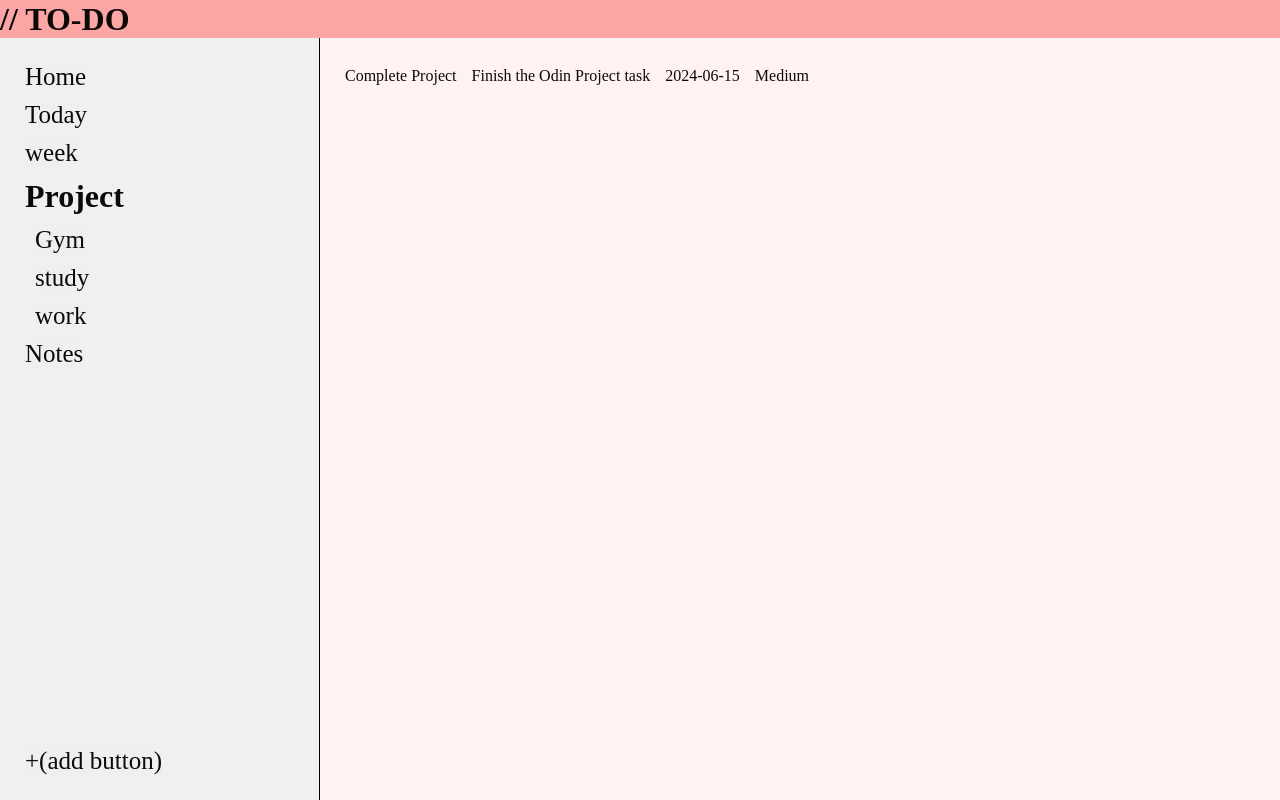
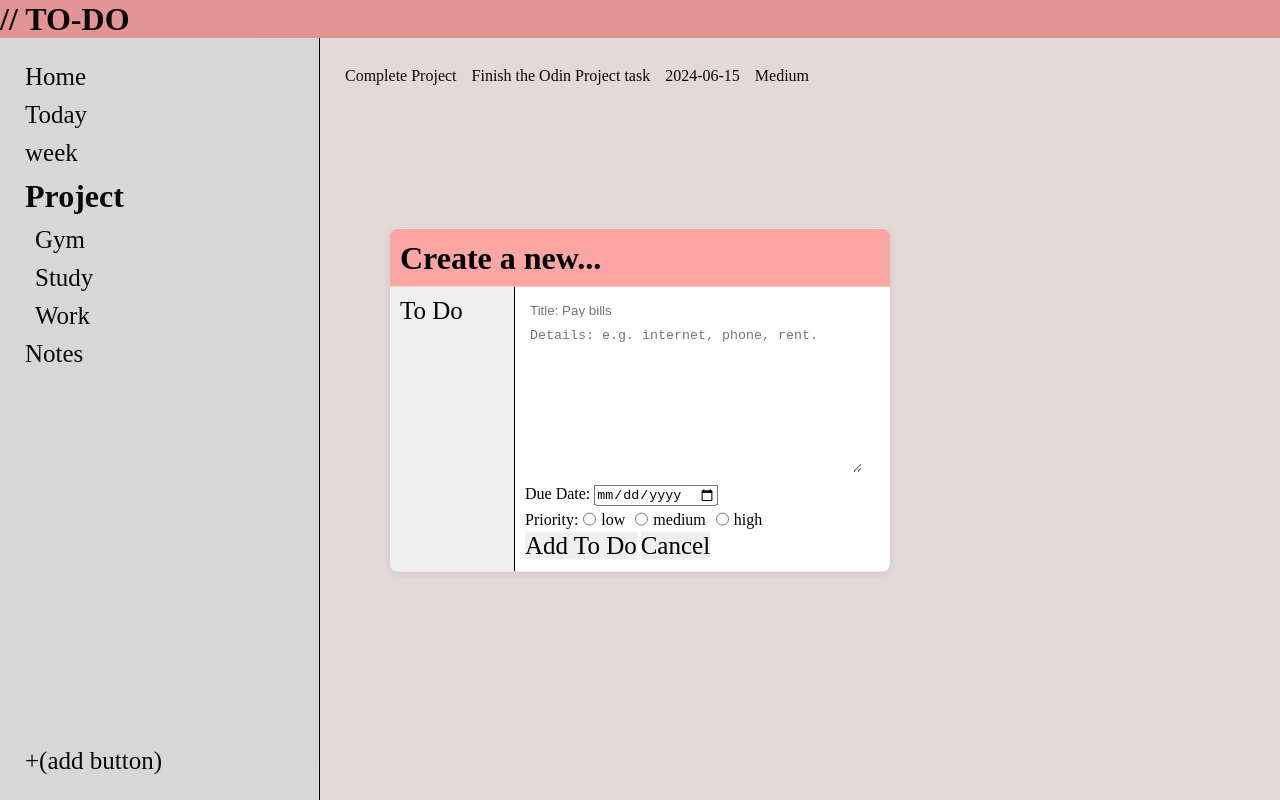
Before and after one commit to AbdallaAlhag/todoApp, a website built with webpack: page src/index.html in a window 1280 px wide. Both pictures are taken after a click on the button "+(add button)". Built offline with nearby package versions, Linux system fonts and the light colour scheme.

Commit message:
Created dialog and form front-back rough draft

```diff
--- /dev/null
+++ b/src/dialogModule.js
@@ -0,0 +1,44 @@
+// main.js
+export function dialogListener(){
+    document.addEventListener('DOMContentLoaded', () => {
+    const dialog = document.getElementById('form-dialog');
+    const openDialogButton = document.getElementById('add-button');
+    const cancelButton = document.getElementById('cancel-button');
+    const submitButton = document.getElementById('submit-button');
+
+    openDialogButton.addEventListener('click', () => {
+      dialog.showModal();
+    });
+
+    cancelButton.addEventListener('click', () => {
+      dialog.close();
+    });
+
+    submitButton.addEventListener('click', (event) => {
+      event.preventDefault(); // Prevent the form from submitting in the traditional way
+
+      const title = document.getElementById('title').value;
+      const description = document.getElementById('desc').value;
+      const date = document.getElementById('due').value;
+    //   const priority = document.getElementById('item-priority').value;
+
+      // Handle the form data here (e.g., add it to an array, display it on the page, etc.)
+      console.log('Form Data:', { name, description, date, priority });
+
+      // Clear the form and close the dialog
+      document.querySelector('form').reset();
+      dialog.close();
+    });
+
+    // Optional: Close the dialog when clicking outside of it
+    dialog.addEventListener('click', (event) => {
+      const rect = dialog.getBoundingClientRect();
+      const isInDialog = event.clientX >= rect.left && event.clientX <= rect.right &&
+                         event.clientY >= rect.top && event.clientY <= rect.bottom;
+      if (!isInDialog) {
+        dialog.close();
+      }
+    });
+  });
+
+}
--- a/src/index.html
+++ b/src/index.html
@@ -19,11 +19,58 @@
             <h1>Project</h1>
             <nav class="topic">
                 <button>Gym</button>
-                <button>study</button>
-                <button>work</button>
+                <button>Study</button>
+                <button>Work</button>
             </nav>
             <button>Notes</button>
             <button id="add-button">+(add button)</button>
+            <dialog id="form-dialog">
+                <form method="dialog">
+                    <div class="dialog-container">
+                        <div class="dialog-header">
+                            <h1>Create a new...</h1>
+                        </div>
+                        <div class="dialog-side-bar">
+                            <button>To Do</button>
+                        </div>
+                        <div class="dialog-content">
+
+                            <div>
+                                <label for="title"></label>
+                                <input
+                                type="text"
+                                id="title"
+                                placeholder="Title: Pay bills"
+                                name="title"
+                                required
+                                />
+                            <div>
+                                <label for="description"></label>
+                                <textarea id="desc" name="desc" placeholder="Details: e.g. internet, phone, rent." required></textarea>
+                            </div>
+                            <div>
+                                <form>
+                                    <label for="due">Due Date:</label>
+                                    <input type="date" id="due" name="due"
+                                    required>
+                                </form>
+                            </div>
+                            <div id="bottom-line">
+                                <form id="form-priority">Priority:
+                                    <input type="radio" id="low" name="priority" value="low" required>
+                                    <label for="low" >low</label><br>
+                                    <input type="radio" id="medium" name="priority" value="medium" >
+                                    <label for="medium">medium</label><br>
+                                    <input type="radio" id="high" name="priority" value="high">
+                                    <label for="high">high</label>
+                                </form>
+                            </div>
+                            <button id="submit-button">Add To Do</button>
+                            <button id="cancel-button">Cancel</button>
+                        </div>
+                    </div>
+                </form>
+            </dialog>
         </div>
         <div id="content"></div>
     </div>
--- a/src/index.js
+++ b/src/index.js
@@ -1,9 +1,11 @@
 import './style.css';
 import { loadPage } from './page.js'
 import arrayModule from "./todo";
+import { dialogListener } from './dialogModule.js';
 
 arrayModule.addToArray('Complete Project', 'Finish the Odin Project task', '2024-06-15', 'Medium');
 let array = arrayModule.getArray();
 console.log(array);
 console.log('Hello World');
 loadPage();
+dialogListener();
--- a/src/style.css
+++ b/src/style.css
@@ -81,11 +81,10 @@ button {
   align-items: flex-start;
   padding: 25px;
   gap: 10px;
-
 }
 
 .date,
-.topic{
+.topic {
   display: flex;
   flex-direction: column;
   align-items: flex-start;
@@ -100,21 +99,85 @@ button {
   font-size: 2.5rem;
 }
 
-#add-button{
+#add-button {
   margin-top: auto;
 }
+
+/* ADD modal */
+dialog {
+  width: 500px;
+  position: fixed;
+  top: 50%;
+  left: 50%;
+  transform: translate(-50%, -50%);
+  /* padding: 20px; */
+  border: none;
+  border-radius: 8px;
+  box-shadow: 0 2px 10px rgba(0, 0, 0, 0.1);
+}
+
+.dialog-container {
+  display: grid;
+  grid-template-columns: 1fr 3fr;
+  grid-template-rows: auto 1fr;
+}
+
+.dialog-header {
+  grid-column: 1/3;
+  grid-row: 1;
+  background-color: var(--primary-background);
+  padding: 10px;
+}
+
+.dialog-side-bar {
+  grid-column: 1/2;
+  background-color: var(--background-grey);
+  border-right: 1px solid black;
+
+  padding: 10px;
+}
+
+.dialog-content {
+  grid-column: 2/3;
+  padding: 10px;
+}
+
+.dialog-content #desc,
+.dialog-content #title,
+.dialog-content #bottom-line {
+  width: 95%;
+  border-radius: 10px;
+}
+
+.dialog-content #desc,
+.dialog-content #title{
+    border: none;
+    outline: none;
+    padding: 5px;
+}
+
+
+
+.dialog-content #desc {
+  height: 150px;
+}
+#form-priority {
+  display: flex;
+  gap: 5px;
+}
+
 /* content */
 #content {
   background: #fef2f2;
   grid-column: 2/3;
 }
 
-.todo-container{
+.todo-container {
   padding: 25px;
 }
 
 /* todo div stack */
-.todo{
+.todo {
   display: flex;
   gap: 15px;
 }
```
Lines whose indentation alone changed are shown as unchanged.
